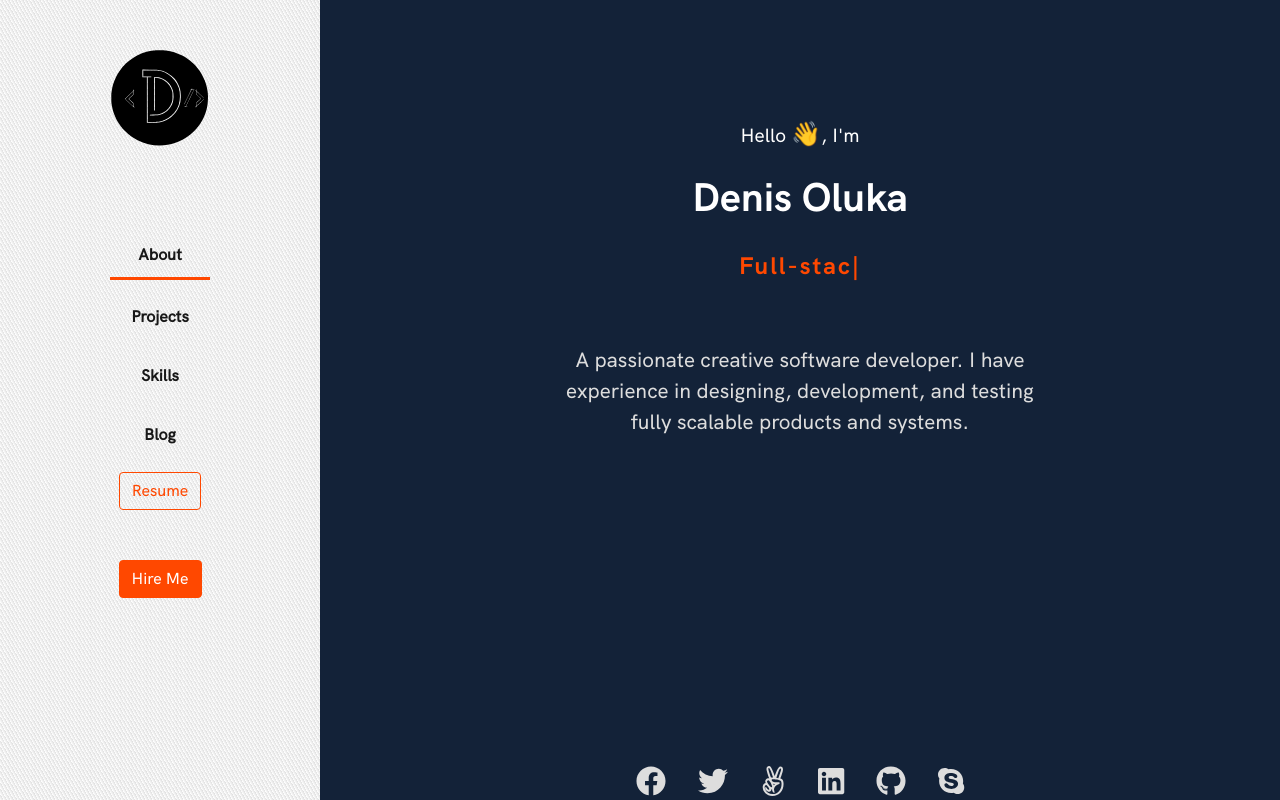
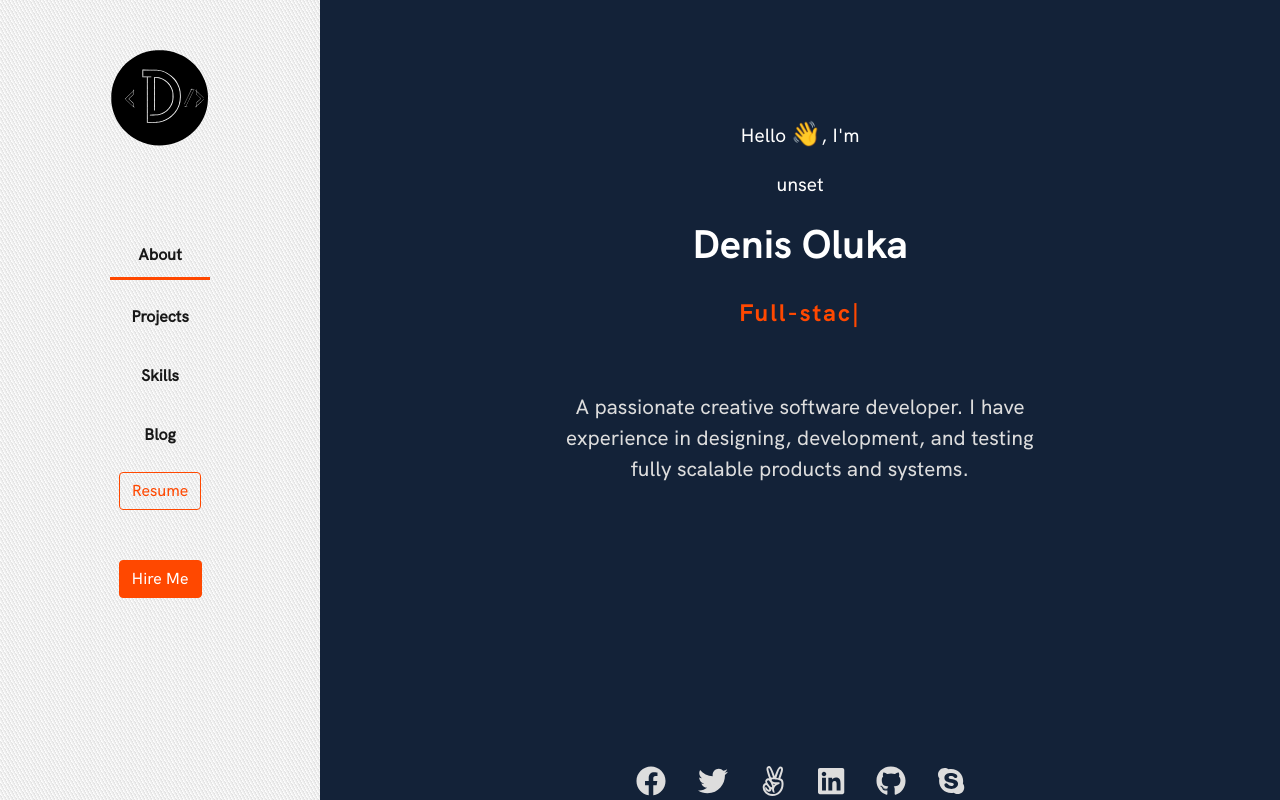
Before and after one commit to OlukaDenis/Portfolio, a React (Create React App) app: page / in a window 1280 px wide. Built offline with nearby package versions, Linux system fonts and the light colour scheme; no server answers.

Commit message:
:wrench: Test

```diff
--- a/src/containers/AboutLayout.js
+++ b/src/containers/AboutLayout.js
@@ -70,6 +70,7 @@ const AboutLayout = () => {
                   <span role="img" aria-label="hi">👋</span>
                   , I&apos;m
                 </h4>
+                <h4>{process.env.REACT_APP_ANALYTICS_ID}</h4>
                 <h1 className="name">Denis Oluka</h1>
 
                 <StartTyping />
```
